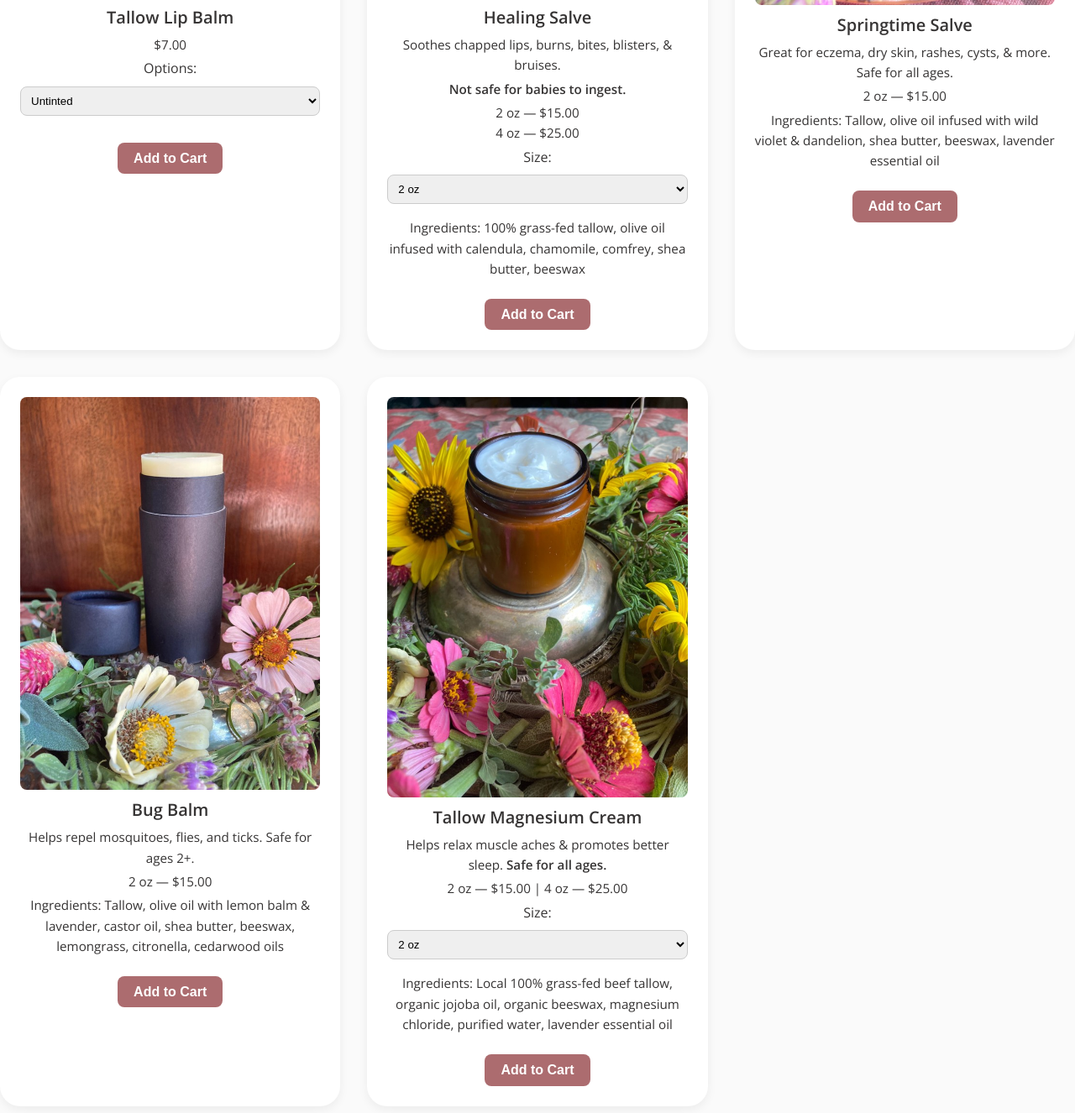
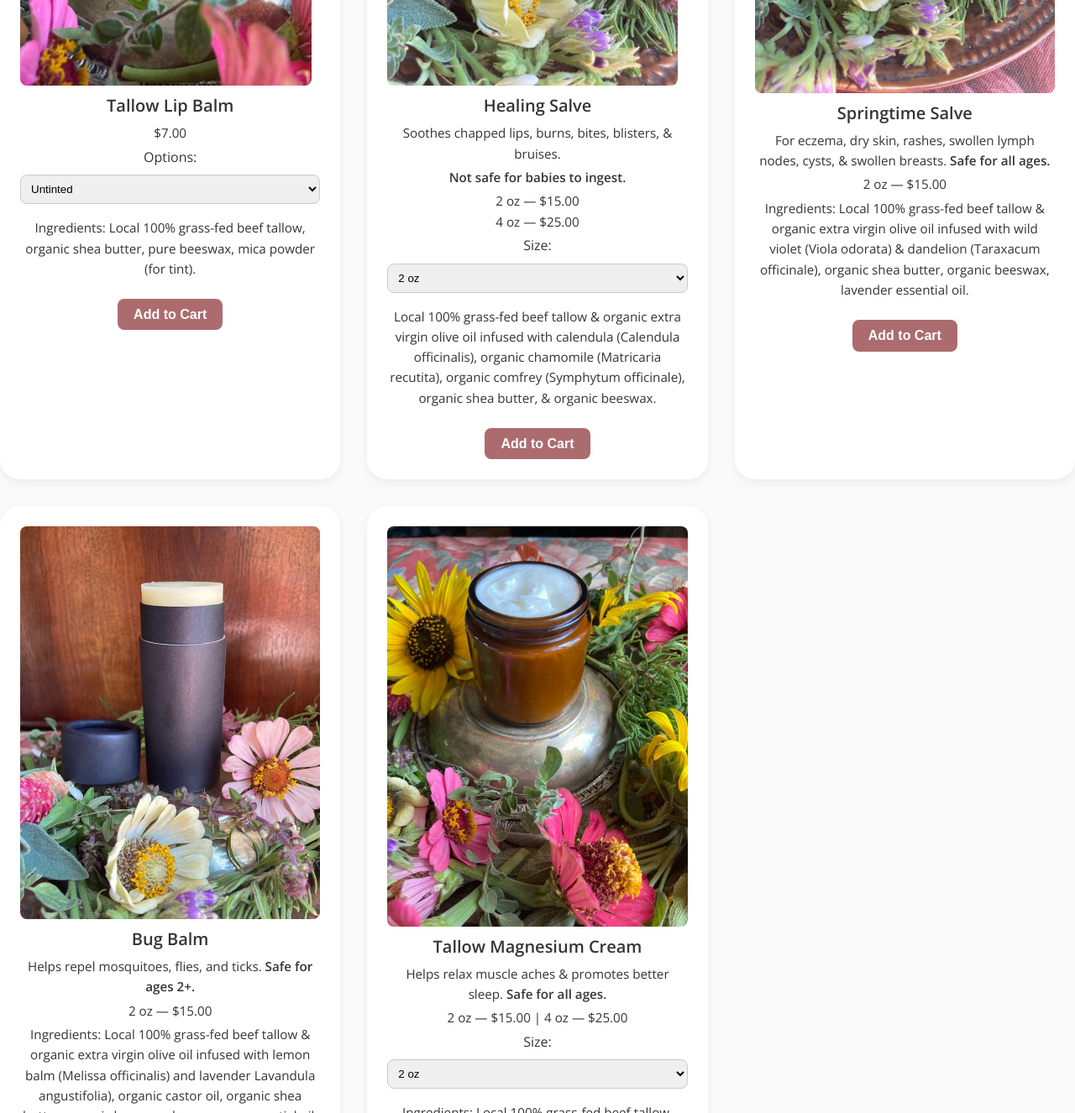
Before and after one commit to mpedrazah/matris-apothecary, a website: page public/products.html in a window 1280 px wide. Shown: the part 1474-2800 px from the top of the page at 84% size. Drawn offline with nearby package versions, Linux system fonts and the light colour scheme; no server answers.

Commit message:
updates sept

```diff
--- a/public/products.html
+++ b/public/products.html
@@ -54,6 +54,7 @@
       <div class="product-info">
         <h3>Tallow Shampoo & Body Soap</h3>
         <p class="product-description">3.5–4 oz handcut bars — $10.00</p>
+        <p class="text-sm">Ingredients: Local 100% grass-fed beef tallow, organic extra virgin olive oil, organic coconut oil, organic castor oil, essential oils (for fragrance), locally grown flower petals, purified water, lye. </p>
         <label>Fragrance:</label>
         <select id="soap-fragrance">
           <option>Tea Tree</option>
@@ -80,6 +81,7 @@
       <option>Rose</option>
       <option>Frankincense</option>
     </select>
+    <p class="text-sm">Ingredients: Local 100% grass-fed beef tallow, organic jojoba oil, essential oils (for fragrance). </p>
 
     <label for="moisturizing-size">Size:</label>
     <select id="moisturizing-size">
@@ -110,6 +112,8 @@
       <option value="2" data-price="15">2 oz</option>
       <option value="4" data-price="25">4 oz</option>
     </select>
+    <p class="text-sm">Ingredients: Local 100% grass-fed beef tallow, organic beeswax, organic extra virgin olive oil, organic unrefined coconut oil, non-nano zinc oxide, essential oils (for fragrance).
+ </p>
 
     <button class="add-to-cart" onclick="addSunscreenToCart()">Add to Cart</button>
   </div>
@@ -126,6 +130,8 @@
           <option>Untinted</option>
           <option>Tinted</option>
         </select>
+        <p class="text-sm">Ingredients: Local 100% grass-fed beef tallow, organic shea butter, pure beeswax, mica powder (for tint).
+ </p>
         <button class="add-to-cart" onclick="
               const tint = document.getElementById('tint').value;
               addToCart(`Tallow Lip Balm (${tint})`, 7.00, 'images/lipbalms.jpg');
@@ -148,7 +154,8 @@
     <option value="4" data-price="25">4 oz</option>
   </select>
 
-  <p class="text-sm">Ingredients: 100% grass-fed tallow, olive oil infused with calendula, chamomile, comfrey, shea butter, beeswax</p>
+  <p class="text-sm">Local 100% grass-fed beef tallow & organic extra virgin olive oil infused with calendula (Calendula officinalis), organic chamomile (Matricaria recutita), organic comfrey (Symphytum officinale), organic shea butter, & organic beeswax.
+</p>
 
   <button class="add-to-cart" onclick="addHappyBalmToCart()">Add to Cart</button>
 </div>
@@ -158,9 +165,9 @@
       <div class="product-card">
         <img src="images/springtimesalve.jpg" alt="Springtime Salve">
         <h3>Springtime Salve</h3>
-        <p>Great for eczema, dry skin, rashes, cysts, & more. Safe for all ages.</p>
+        <p>For eczema, dry skin, rashes, swollen lymph nodes, cysts, & swollen breasts.<strong> Safe for all ages.</strong></p>
         <p>2 oz — $15.00</p>
-        <p class="text-sm">Ingredients: Tallow, olive oil infused with wild violet & dandelion, shea butter, beeswax, lavender essential oil</p>
+        <p class="text-sm">Ingredients: Local 100% grass-fed beef tallow & organic extra virgin olive oil infused with wild violet (Viola odorata) & dandelion (Taraxacum officinale), organic shea butter, organic beeswax, lavender essential oil.</p>
         <button class="add-to-cart" onclick="addToCart('Springtime Salve', 15.00, 'images/springtimesalve.jpg')">Add to Cart</button>
       </div>
 
@@ -168,9 +175,9 @@
       <div class="product-card">
         <img src="images/tallowbugbalm.jpg" alt="Bug Balm">
         <h3>Bug Balm</h3>
-        <p>Helps repel mosquitoes, flies, and ticks. Safe for ages 2+.</p>
+        <p>Helps repel mosquitoes, flies, and ticks. <strong>Safe for ages 2+.</strong></p>
         <p>2 oz — $15.00</p>
-        <p class="text-sm">Ingredients: Tallow, olive oil with lemon balm & lavender, castor oil, shea butter, beeswax, lemongrass, citronella, cedarwood oils</p>
+        <p class="text-sm">Ingredients: Local 100% grass-fed beef tallow & organic extra virgin olive oil infused with lemon balm (Melissa officinalis) and lavender Lavandula angustifolia), organic castor oil, organic shea butter, organic beeswax, lemongrass essential oil, citronella essential oil, Cedarwood essential oil.</p>
         <button class="add-to-cart" onclick="addToCart('Bug Balm', 15.00, 'images/tallowbugbalm.jpg')">Add to Cart</button>
       </div>
 
@@ -193,7 +200,7 @@
 
         <p class="text-sm">
           Ingredients: Local 100% grass-fed beef tallow, organic jojoba oil, organic beeswax,
-          magnesium chloride, purified water, lavender essential oil
+          magnesium chloride, purified water, lavender essential oil.
         </p>
 
         <button class="add-to-cart" onclick="addMagnesiumCreamToCart()">Add to Cart</button>
```
